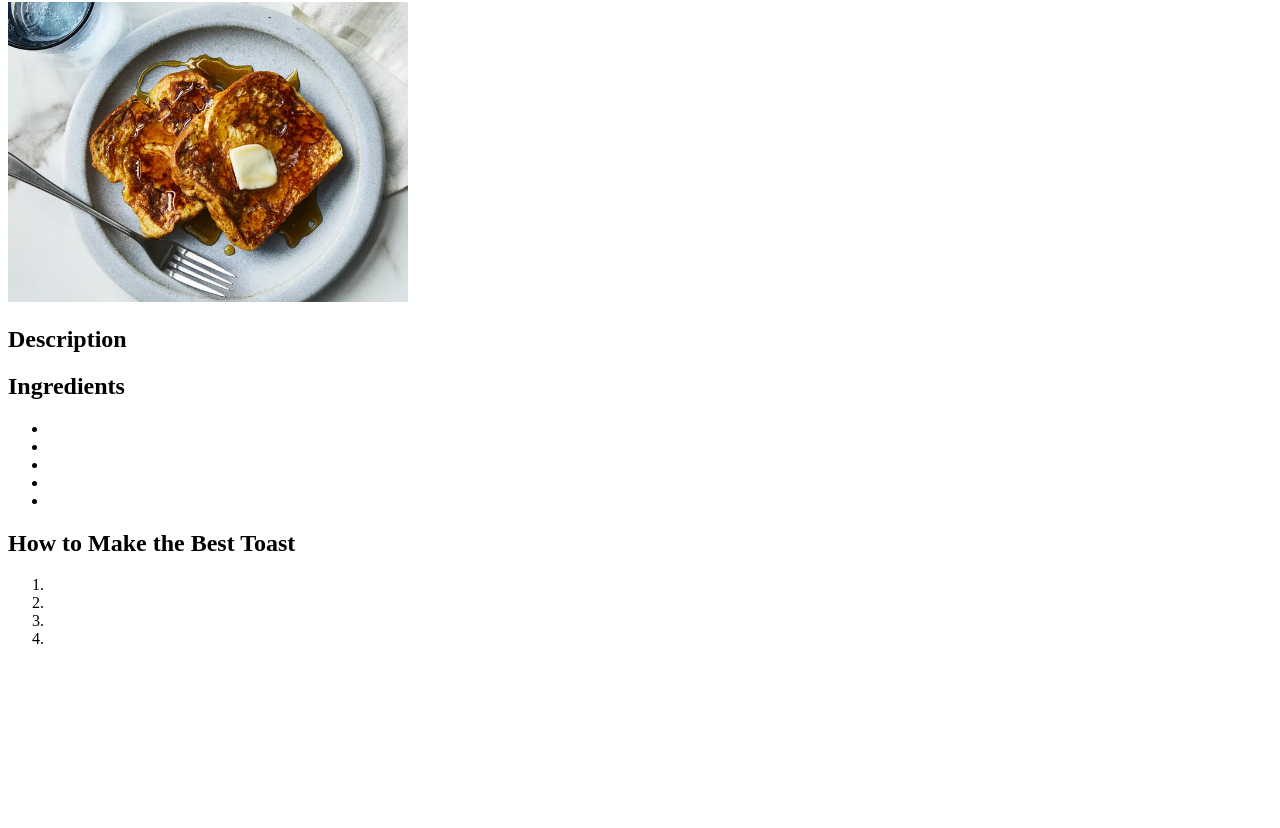
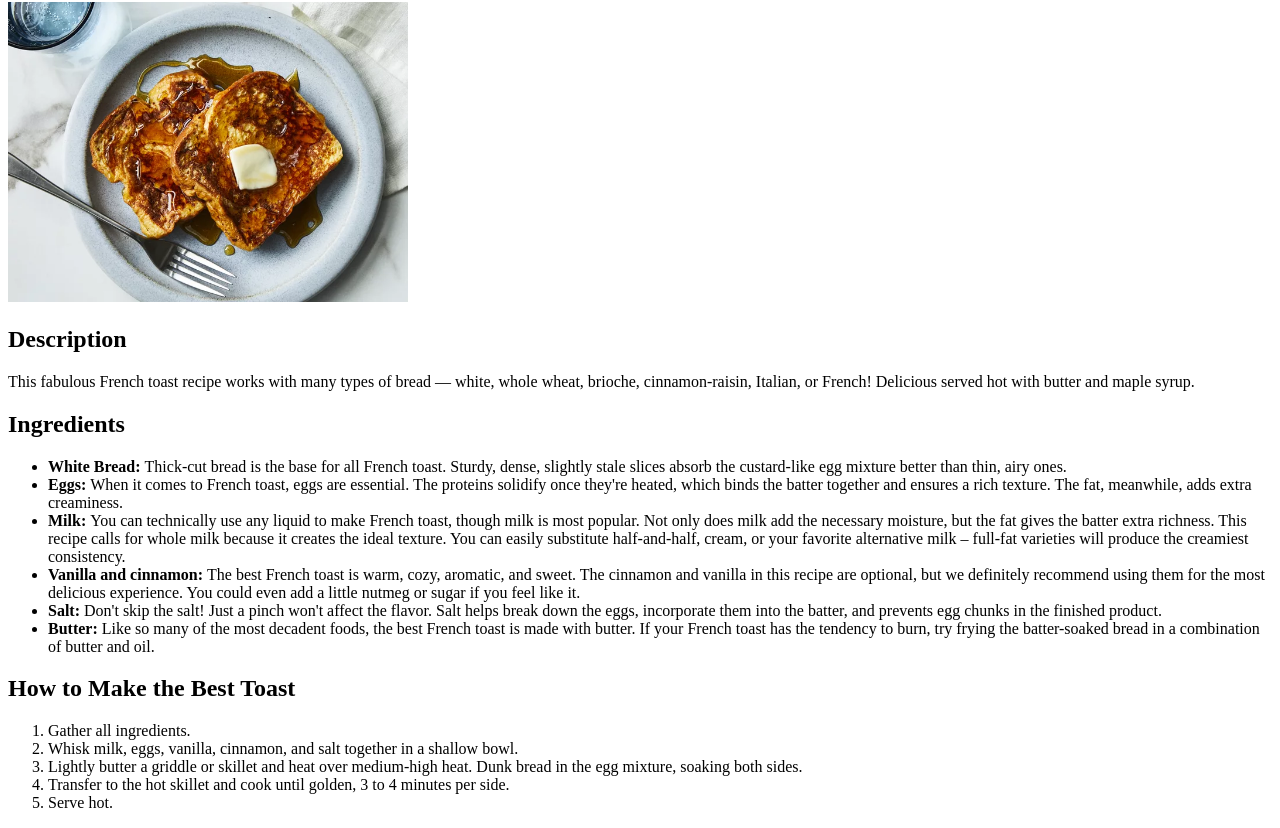
Before and after one commit to barte45/odin-recipes, a plain HTML site: page recipes/toast.html in a window 1280 px wide. Shown: the part 78-906 px from the top of the page. Before the commit the page ends 800 px from the top, so only its background shows below. Drawn offline with Linux system fonts and the light colour scheme.

Commit message:
all finished

```diff
--- a/recipes/toast.html
+++ b/recipes/toast.html
@@ -10,24 +10,25 @@
     <img src="./toast.jpg" height="300">
 
     <h2>Description</h2>
-    <p></p>
+    <p>This fabulous French toast recipe works with many types of bread — white, whole wheat, brioche, cinnamon-raisin, Italian, or French! Delicious served hot with butter and maple syrup. </p>
 
     <h2>Ingredients</h2>
     <ul>
-        <li><b></b></li>
-        <li><b></b></li>
-        <li><b></b></li>
-        <li><b></b></li>
-        <li><b></b></li>
+        <li><b>White Bread: </b>Thick-cut bread is the base for all French toast. Sturdy, dense, slightly stale slices absorb the custard-like egg mixture better than thin, airy ones.</li>
+        <li><b>Eggs: </b>When it comes to French toast, eggs are essential. The proteins solidify once they're heated, which binds the batter together and ensures a rich texture. The fat, meanwhile, adds extra creaminess.</li>
+        <li><b>Milk: </b>You can technically use any liquid to make French toast, though milk is most popular. Not only does milk add the necessary moisture, but the fat gives the batter extra richness. This recipe calls for whole milk because it creates the ideal texture. You can easily substitute half-and-half, cream, or your favorite alternative milk – full-fat varieties will produce the creamiest consistency.</li>
+        <li><b>Vanilla and cinnamon: </b>The best French toast is warm, cozy, aromatic, and sweet. The cinnamon and vanilla in this recipe are optional, but we definitely recommend using them for the most delicious experience. You could even add a little nutmeg or sugar if you feel like it.</li>
+        <li><b>Salt: </b>Don't skip the salt! Just a pinch won't affect the flavor. Salt helps break down the eggs, incorporate them into the batter, and prevents egg chunks in the finished product.</li>
+        <li><b>Butter: </b>Like so many of the most decadent foods, the best French toast is made with butter. If your French toast has the tendency to burn, try frying the batter-soaked bread in a combination of butter and oil.</li>
     </ul>
 
     <h2>How to Make the Best Toast </h2>
     <ol>
-        <li></li>
-        <li></li>
-        <li></li>
-        <li></li>
-
+        <li> Gather all ingredients. </li>
+        <li>Whisk milk, eggs, vanilla, cinnamon, and salt together in a shallow bowl. </li>
+        <li>Lightly butter a griddle or skillet and heat over medium-high heat. Dunk bread in the egg mixture, soaking both sides. </li>
+        <li>Transfer to the hot skillet and cook until golden, 3 to 4 minutes per side. </li>
+        <li>Serve hot. </li>
     </ol>
 </body>
 </html>
```
